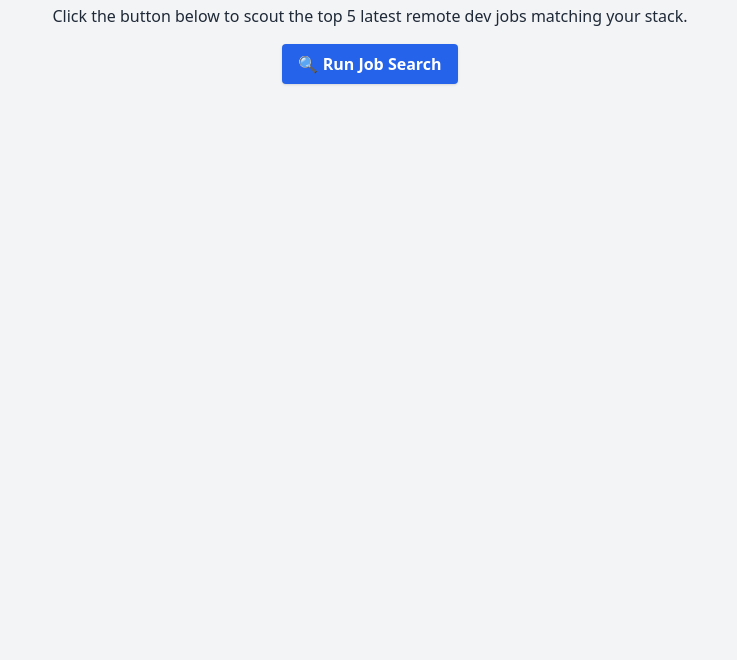
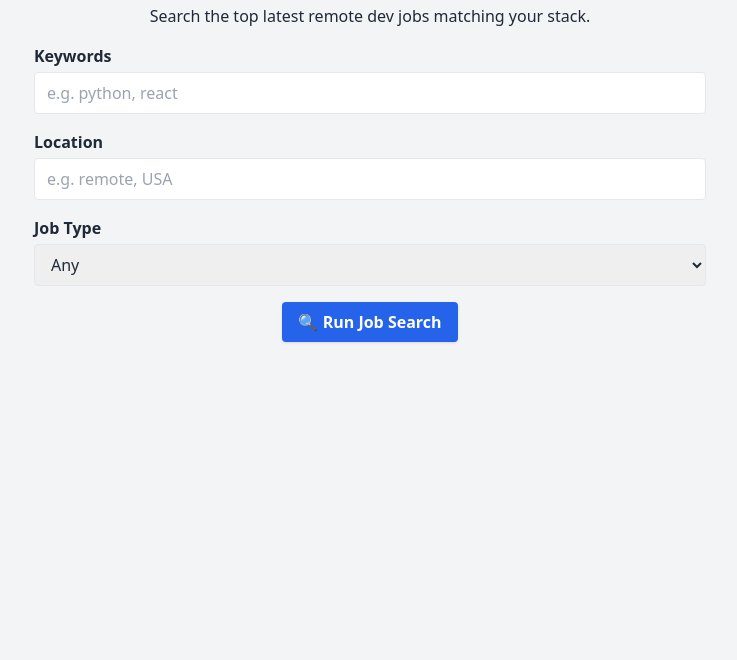
Before and after one commit to joey-the-33rd/StackScout, a plain HTML site: page templates/index.html in a window 1280 px wide. Shown: the part 140-800 px from the top of the page, without its empty margins (270-1007 px from the left). Drawn offline with nearby package versions, Linux system fonts and the light colour scheme.

Commit message:
Update index.html
templates/index.html
Add job search filters to index page
Enhanced the job search form on the index page by adding input fields for keywords, location, and job type. This allows users to refine their search for remote developer jobs based on specific criteria.

```diff
--- a/templates/index.html
+++ b/templates/index.html
@@ -8,12 +8,32 @@
 </head>
 <body class="bg-gray-100 text-gray-800">
   <div class="max-w-2xl mx-auto mt-20 text-center">
-    <h1 class="text-4xl font-bold mb-6">🚀 StackScout</h1>
-    <p class="mb-4">Click the button below to scout the top 5 latest remote dev jobs matching your stack.</p>
-    <form method="post" action="/run">
-      <button type="submit" class="bg-blue-600 hover:bg-blue-700 text-white font-bold py-2 px-4 rounded shadow">
-        🔍 Run Job Search
-      </button>
+    <h1 class="text-4xl font-bold mb-6">🛰️ StackScout</h1>
+    <p class="mb-4">Search the top latest remote dev jobs matching your stack.</p>
+    <form method="post" action="/run" class="space-y-4 text-left">
+      <div>
+        <label for="keywords" class="block font-semibold mb-1">Keywords</label>
+        <input type="text" id="keywords" name="keywords" placeholder="e.g. python, react" class="w-full px-3 py-2 border rounded" />
+      </div>
+      <div>
+        <label for="location" class="block font-semibold mb-1">Location</label>
+        <input type="text" id="location" name="location" placeholder="e.g. remote, USA" class="w-full px-3 py-2 border rounded" />
+      </div>
+      <div>
+        <label for="job_type" class="block font-semibold mb-1">Job Type</label>
+        <select id="job_type" name="job_type" class="w-full px-3 py-2 border rounded">
+          <option value="">Any</option>
+          <option value="remote">Remote</option>
+          <option value="full-time">Full-time</option>
+          <option value="part-time">Part-time</option>
+          <option value="contract">Contract</option>
+        </select>
+      </div>
+      <div class="text-center">
+        <button type="submit" class="bg-blue-600 hover:bg-blue-700 text-white font-bold py-2 px-4 rounded shadow">
+          🔍 Run Job Search
+        </button>
+      </div>
     </form>
   </div>
 </body>
```
